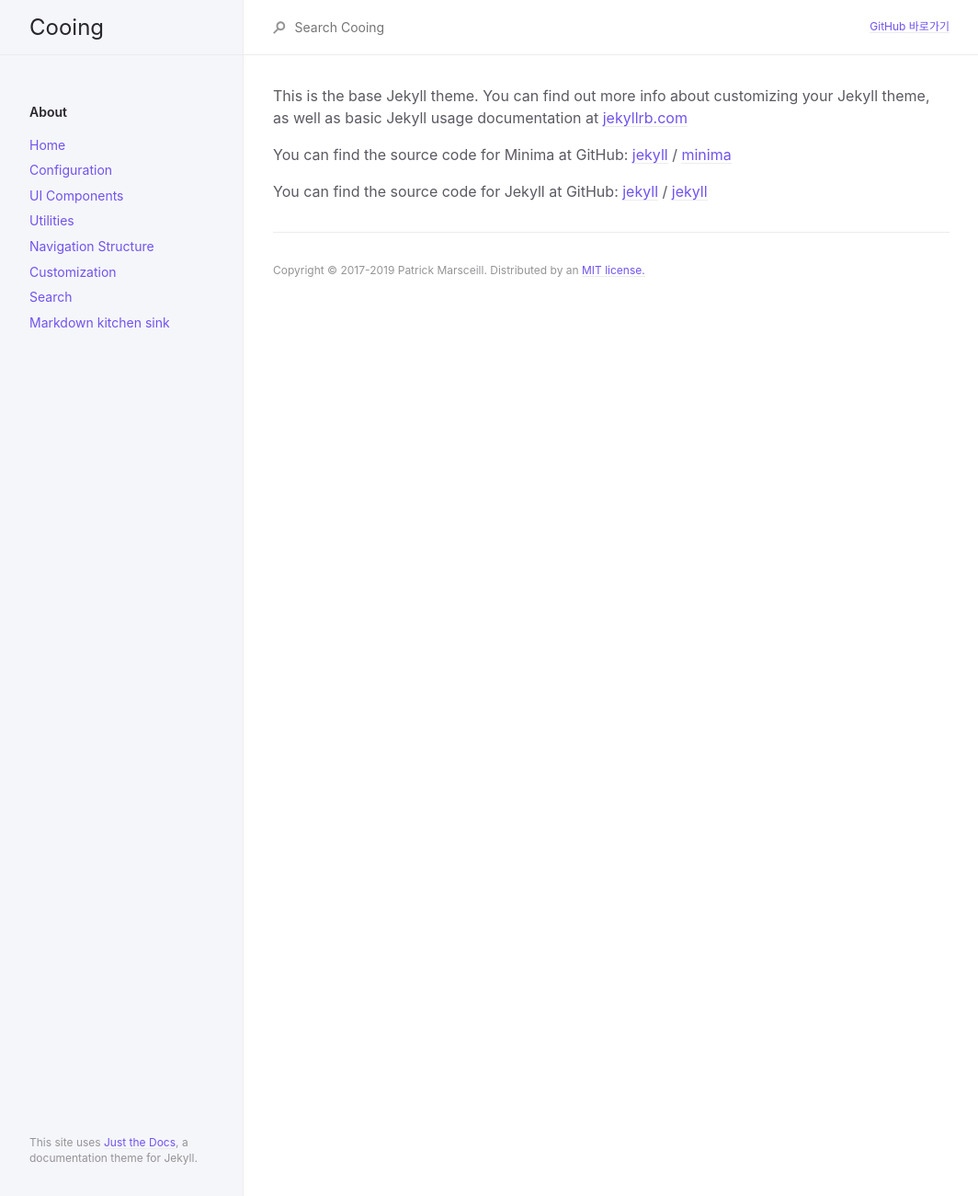
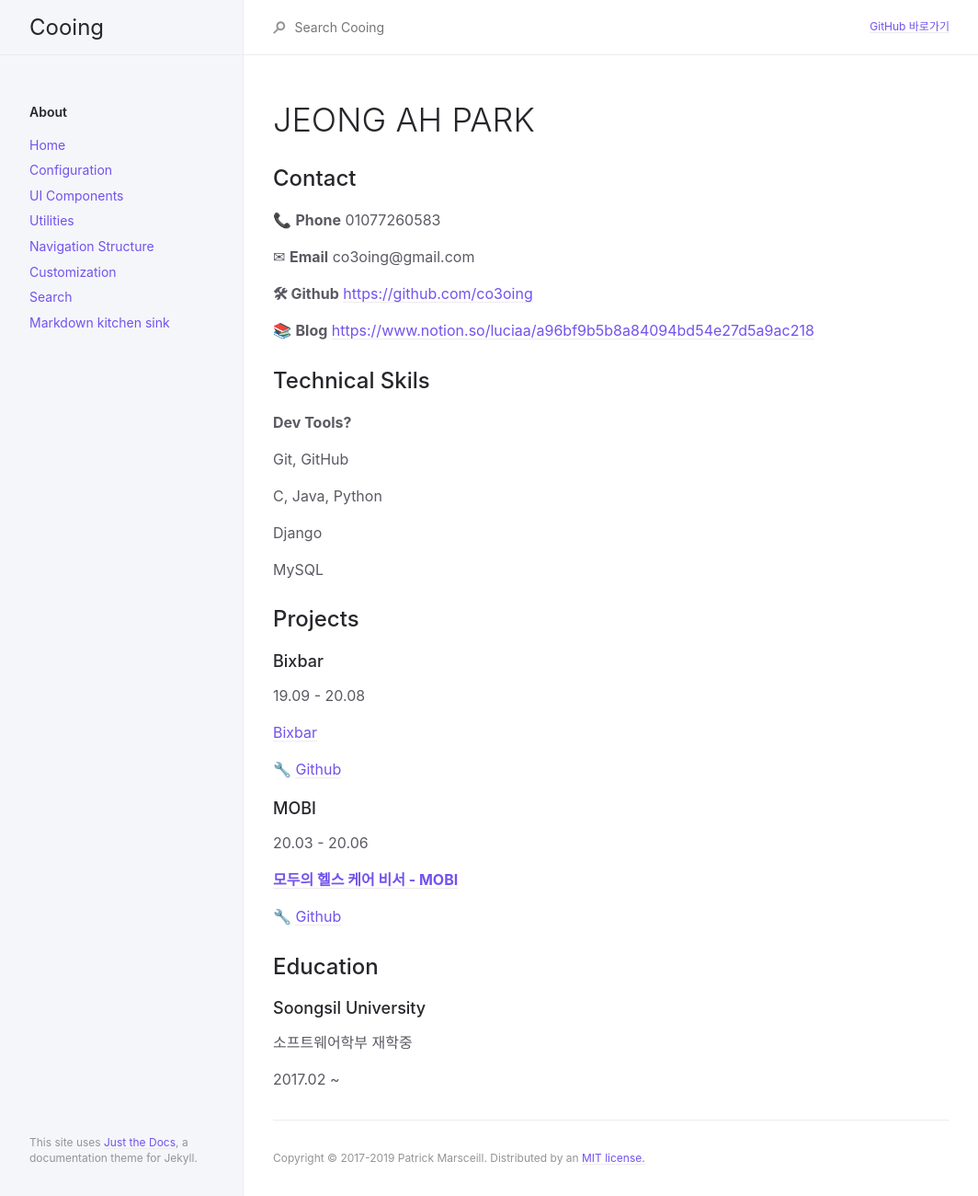
Before and after one commit to co3oing/co3oing.github.io, a Jekyll site: the page built from about.markdown, in a window 1280 px wide. Shown: the whole page at 92% size, without its empty margins (107-1171 px from the left). Built offline with Jekyll 4.4.1, drawn with Linux system fonts in a browser that asks for light colours.

Commit message:
update About

```diff
--- a/about.markdown
+++ b/about.markdown
@@ -4,15 +4,52 @@ title: About
 permalink: /about/
 ---
 
-This is the base Jekyll theme. You can find out more info about customizing your Jekyll theme, as well as basic Jekyll usage documentation at [jekyllrb.com](https://jekyllrb.com/)
+# JEONG AH PARK
 
-You can find the source code for Minima at GitHub:
-[jekyll][jekyll-organization] /
-[minima](https://github.com/jekyll/minima)
+## Contact
 
-You can find the source code for Jekyll at GitHub:
-[jekyll][jekyll-organization] /
-[jekyll](https://github.com/jekyll/jekyll)
+📞 **Phone** 01077260583
 
+✉ **Email** co3oing@gmail.com
 
-[jekyll-organization]: https://github.com/jekyll
+**🛠 Github** [https://github.com/co3oing](https://github.com/co3oing)
+
+📚 **Blog** [https://www.notion.so/luciaa/a96bf9b5b8a84094bd54e27d5a9ac218](https://www.notion.so/luciaa/a96bf9b5b8a84094bd54e27d5a9ac218)
+
+## Technical Skils
+
+**Dev Tools?**
+
+Git, GitHub
+
+C, Java, Python
+
+Django
+
+MySQL
+
+## Projects
+
+### Bixbar
+
+19.09 - 20.08
+
+[Bixbar](https://www.notion.so/Bixbar-b5401104a0d64fdc838d27505fbf27b2)
+
+🔧 [Github](https://github.com/kordood/ccookncook)
+
+### MOBI
+
+20.03 - 20.06
+
+[**모두의 헬스 케어 비서 - MOBI**](https://www.notion.so/MOBI-041d60cbe6864780a47d9ba9e671b8f8)
+
+🔧 [Github](https://github.com/yeahsilver/MOBI)
+
+## Education
+
+### Soongsil University
+
+소프트웨어학부 재학중
+
+2017.02 ~
```
Also changed, not shown: index.md (+1 -0 lines), 1 other file.
